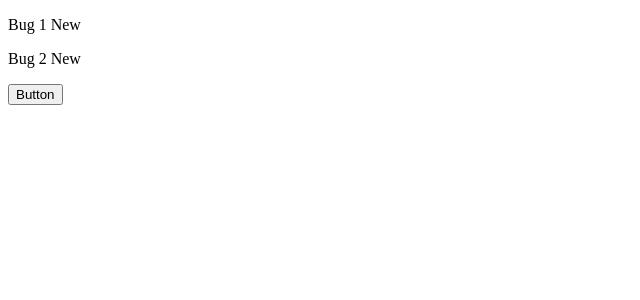
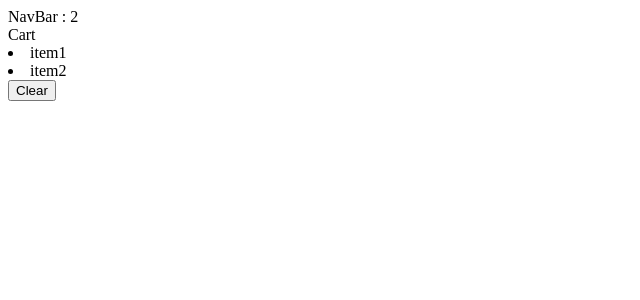
Before and after one commit to contacttokunal/react-basic, a React (Vite) app: page / in a window 1280 px wide. Shown: the top 300 px of the page, without its empty margins (0-640 px from the left). Built offline with nearby package versions, Linux system fonts and the light colour scheme.

Commit message:
Sharing state between components

```diff
--- a/src/App.tsx
+++ b/src/App.tsx
@@ -1,29 +1,16 @@
 import { useState } from "react";
-import { produce } from "immer";
+import NavBar from "./components/NavBar";
+import Cart from "./components/Cart";
 
 const App = () => {
-  const [bugs, setBugs] = useState([
-    { id: 1, title: "Bug 1", fixed: false },
-    { id: 2, title: "Bug 2", fixed: false },
-  ]);
+  const [items, setItems] = useState(["item1", "item2"]);
 
-  const handleClick = () => {
-    setBugs(
-      produce((draft) => {
-        const bug = draft.find((bug) => bug.id === 1);
-        if (bug) bug.fixed = true;
-      })
-    );
-  };
+  const resetCartItem = () => setItems([]);
 
   return (
     <div>
-      {bugs.map((bug) => (
-        <p key={bug.id}>
-          {bug.title} {bug.fixed === true ? "Fixed" : "New"}
-        </p>
-      ))}
-      <button onClick={handleClick}>Button</button>
+      <NavBar listItemCount={items.length} />
+      <Cart listItem={items} clearCart={resetCartItem} />
     </div>
   );
 };
--- /dev/null
+++ b/src/components/Cart.tsx
@@ -0,0 +1,18 @@
+interface Props {
+  listItem: string[];
+  clearCart: () => void;
+}
+
+const Cart = ({ listItem, clearCart }: Props) => {
+  return (
+    <>
+      <div>Cart</div>
+      {listItem.map((item) => (
+        <li key={item}>{item}</li>
+      ))}
+      <button onClick={clearCart}>Clear</button>
+    </>
+  );
+};
+
+export default Cart;
--- /dev/null
+++ b/src/components/NavBar.tsx
@@ -0,0 +1,9 @@
+interface Props {
+  listItemCount: number;
+}
+
+const NavBar = ({ listItemCount }: Props) => {
+  return <div>NavBar : {listItemCount}</div>;
+};
+
+export default NavBar;
```
